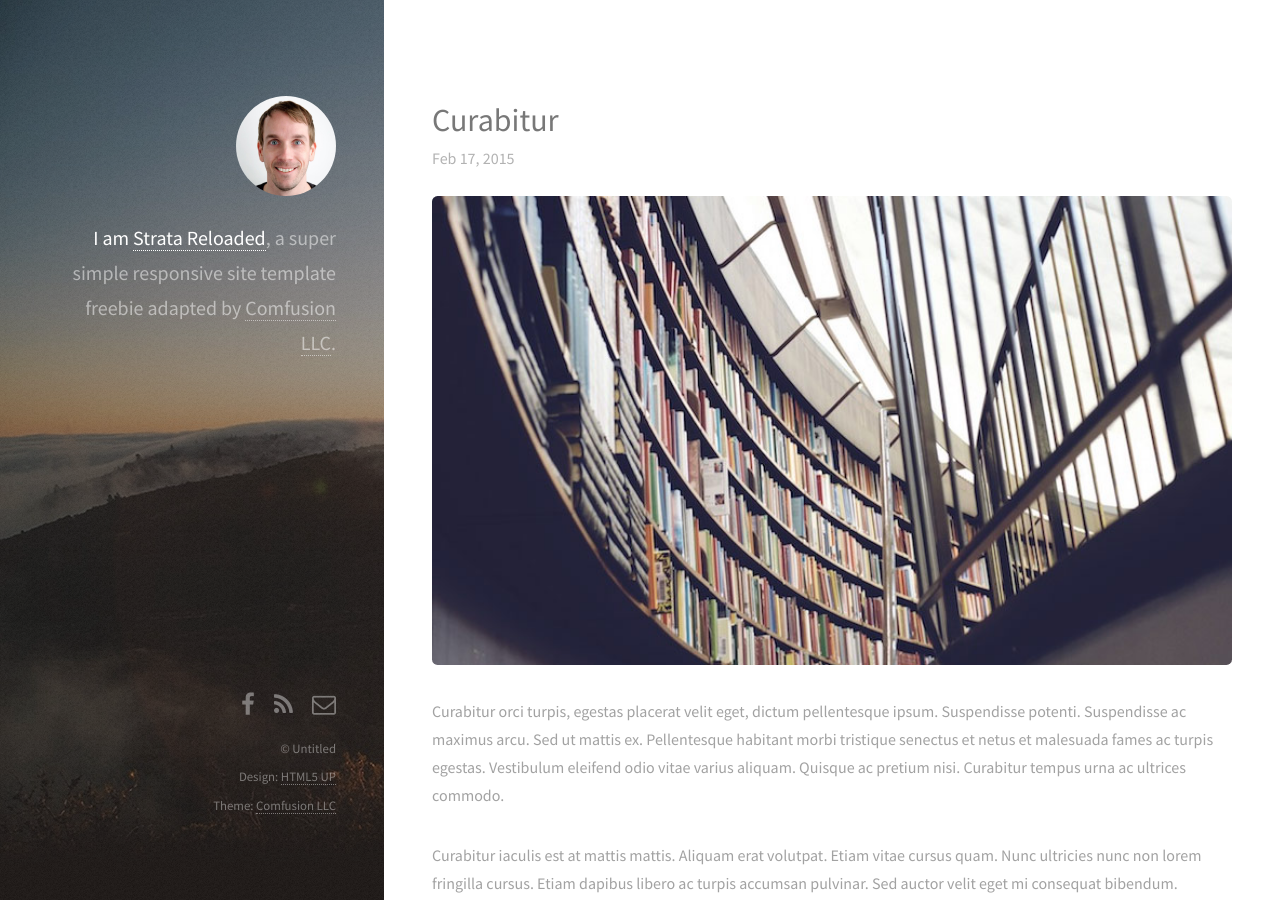
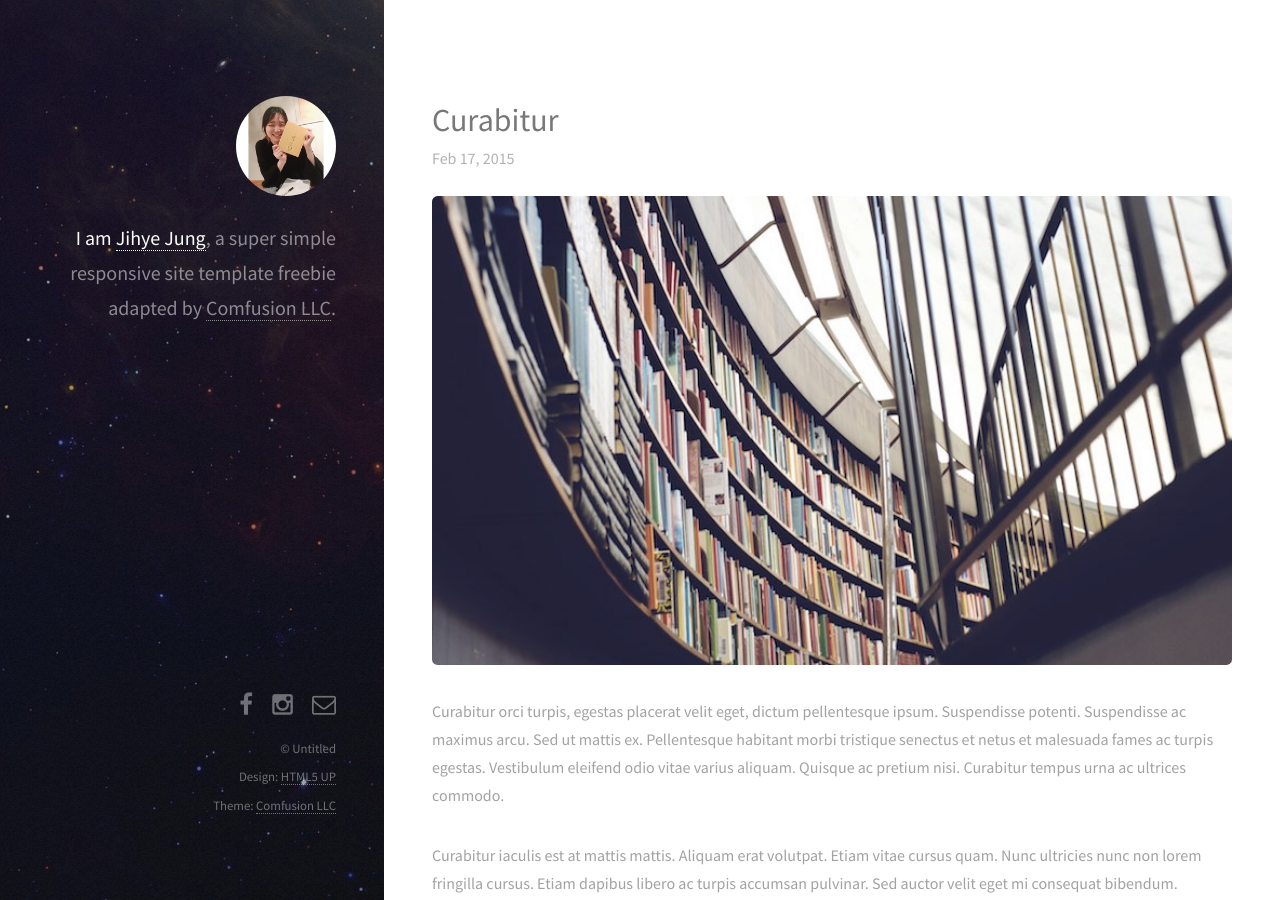
Before and after one commit to jyeeee95/jyeeee95.github.com, a Jekyll site: the page built from index.html, in a window 1280 px wide and 900 px high. Built offline with Jekyll 4.4.1, drawn with Linux system fonts in a browser that asks for light colours; nearby versions of some CDN libraries.

```diff
--- a/_config.yml
+++ b/_config.yml
@@ -1,6 +1,6 @@
 locale: "en-US"
-title: Strata # Title of your site
-url: "http://yourdomain.com" # the base hostname & protocol for your site
+title: "Jihye Jung's Blog" # Title of your site
+url: "https://jyeeee95.github.io" # the base hostname & protocol for your site
 baseurl: "" # the subpath of your site, e.g. /blog/
 google_analytics_key: ""
 
@@ -12,8 +12,8 @@ description: > # this means to ignore newlines until "baseurl:"
 
 # Author details for the jekyll-seo-tag gem
 author:
-  name: Your Name
-  email: your-email@domain.com
+  name: Jihye Jung
+  email: jihye950415@gmail.com
   twitter: # twitter username without the @ symbol
 
 # Social details for the jekyll-seo-tag gem
--- a/_layouts/default.html
+++ b/_layouts/default.html
@@ -26,7 +26,7 @@
 	<body id="top">
     <header id="header">
       <a href="{{ site.url }}" class="image avatar"><img class="editable" src="/images/avatar.jpg" alt="{{ site.author.name }}"></a>
-      <h1 class="editable"><strong>I am <a href="/">Strata Reloaded</a></strong>, a super simple<br>
+      <h1 class="editable"><strong>I am <a href="/">Jihye Jung</a></strong>, a super simple<br>
       responsive site template freebie<br>
       adapted by <a href="http://comfusionllc.com">Comfusion LLC</a>.</h1>
     </header>
```
Also changed, not shown: _data/social.yml (+4 -4 lines), images/avatar.jpg, images/bg.jpg.
